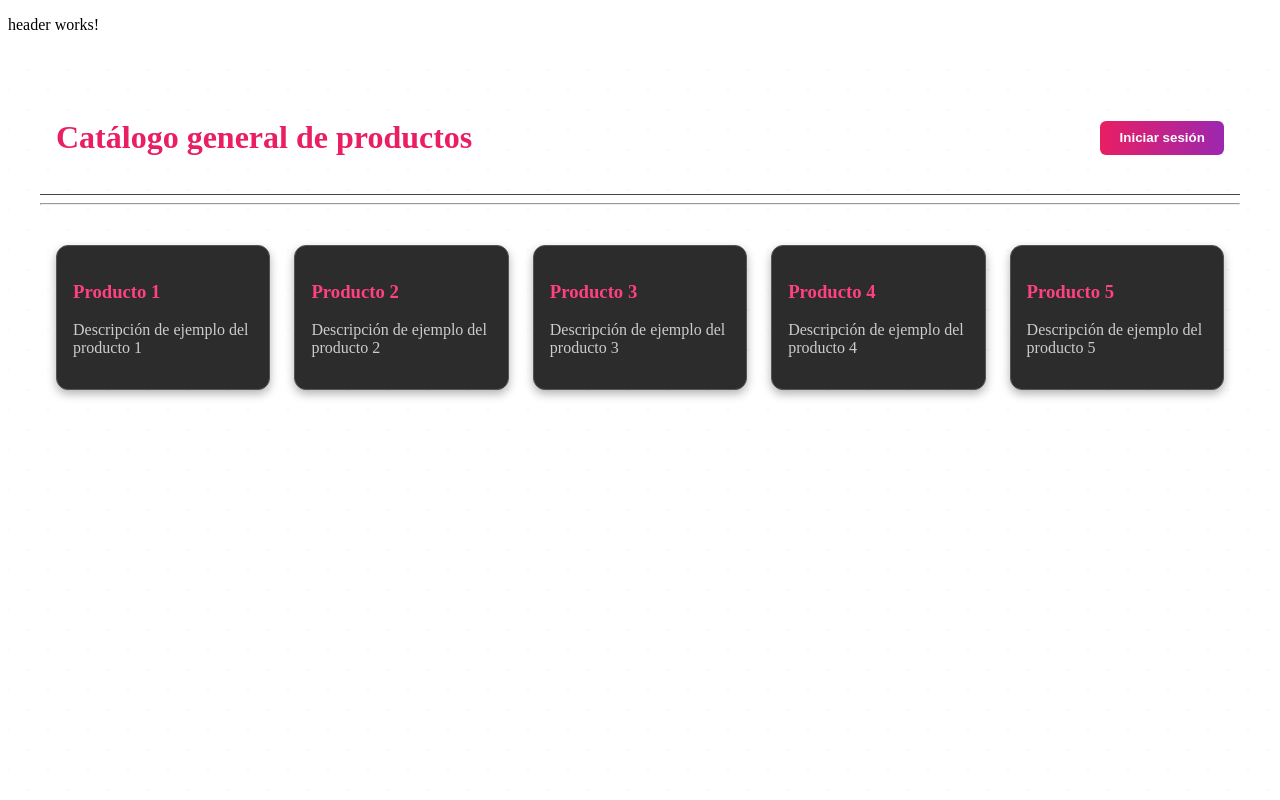
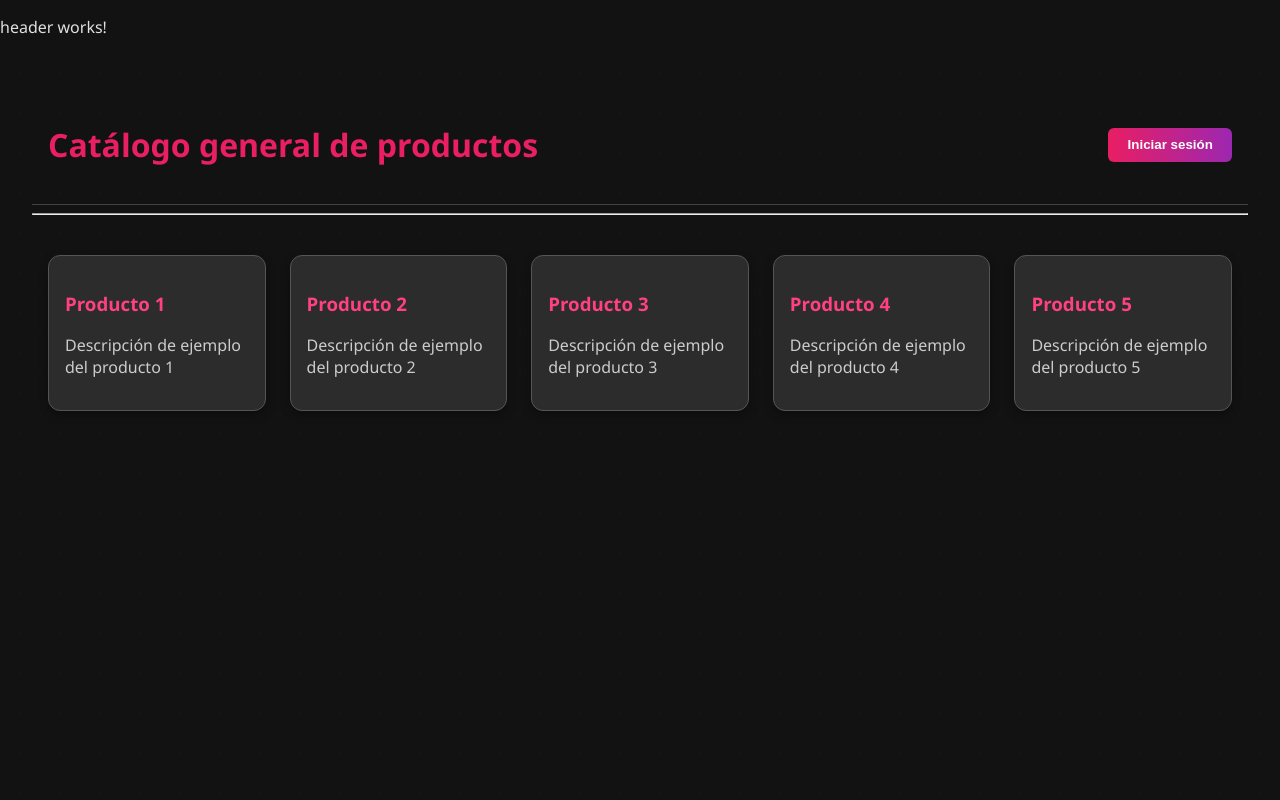
Before and after one commit to Andruortiz/SafeBuy, an Angular app in the folder safebuy/: page / in a window 1280 px wide. Shown: the top 800 px of the page. Built offline with nearby package versions, Linux system fonts and the light colour scheme.

Commit message:
Fondo_actualizado
ajuste el fondo con la nueva paleta de colores

```diff
--- a/safebuy/src/app/app.component.scss
+++ b/safebuy/src/app/app.component.scss
@@ -0,0 +1,9 @@
+/* app.component.scss */
+
+:host {
+  display: block;
+  min-height: 100vh;
+  background-color: #121212; /* coincide con el body */
+  padding: 1rem;
+  box-sizing: border-box;
+}
--- a/safebuy/src/styles.scss
+++ b/safebuy/src/styles.scss
@@ -1 +1,32 @@
-/* You can add global styles to this file, and also import other style files */
+/* styles.scss */
+
+body {
+  margin: 0;
+  padding: 0;
+  background-color: #121212; /* negro suave */
+  color: #e0e0e0; /* texto gris claro */
+  font-family: 'Segoe UI', Tahoma, Geneva, Verdana, sans-serif;
+}
+
+/* Scroll personalizado */
+::-webkit-scrollbar {
+  width: 8px;
+}
+::-webkit-scrollbar-track {
+  background: #1e1e1e;
+}
+::-webkit-scrollbar-thumb {
+  background: #444;
+}
+::-webkit-scrollbar-thumb:hover {
+  background: #666;
+}
+
+/* Enlaces */
+a {
+  color: #ff4081; /* rosado moderno */
+  text-decoration: none;
+}
+a:hover {
+  color: #ff1744; /* rojo más intenso */
+}
```
